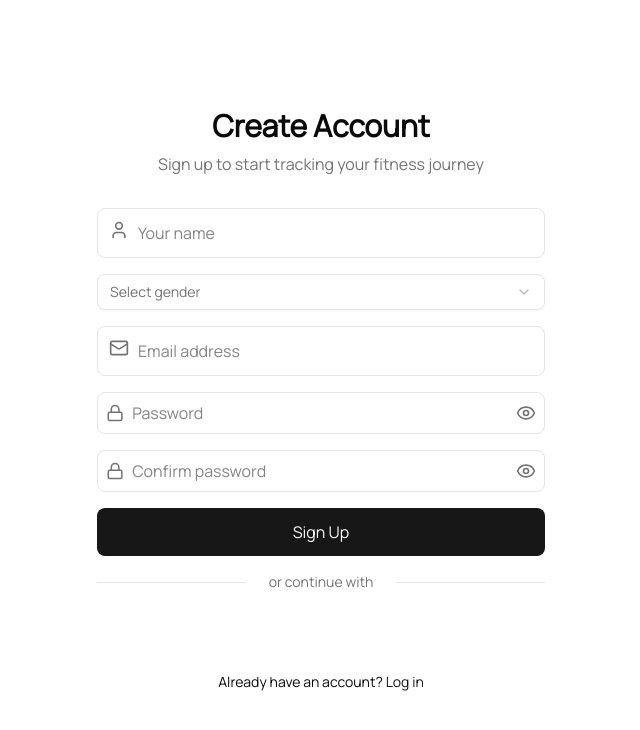
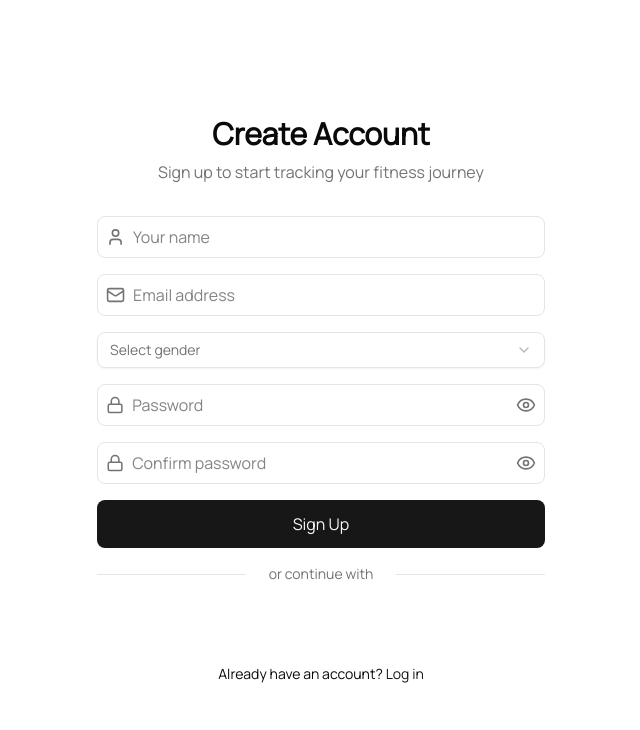
Before and after one commit to LoKii0007/gainz-journal, a React (Vite) app in the folder frontend/: page /register in a window 1280 px wide. Shown: the top 730 px of the page, without its empty margins (319-959 px from the left). Built offline with nearby package versions, Linux system fonts and the light colour scheme; no server answers.

Commit message:
bug fix and ui changes

```diff
--- a/frontend/src/pages/Register/Register.tsx
+++ b/frontend/src/pages/Register/Register.tsx
@@ -120,7 +120,6 @@ const Register = () => {
     }
   };
 
-
   return (
     <div className="min-h-screen flex flex-col justify-center p-4 w-screen">
       <motion.div
@@ -144,15 +143,15 @@ const Register = () => {
 
         <form onSubmit={handleSubmit} className="space-y-4">
           <div>
-            <div className="relative">
-              <User className="absolute left-3 top-3 h-5 w-5 text-muted-foreground" />
+            <div className="flex items-center px-2 rounded-md border">
+              <User className="h-5 w-5 text-muted-foreground" />
               <input
                 type="text"
                 name="name"
                 value={formData.name}
                 onChange={handleChange}
                 placeholder="Your name"
-                className={`w-full p-3 pl-10 rounded-md border ${
+                className={`w-full p-2 focus:outline-none ${
                   validationErrors.name ? "border-destructive" : "border-input"
                 } bg-background`}
               />
@@ -160,6 +159,27 @@ const Register = () => {
             {validationErrors.name && (
               <p className="mt-1 text-sm text-destructive">
                 {validationErrors.name}
+              </p>
+            )}
+          </div>
+
+          <div>
+            <div className="flex items-center px-2 rounded-md border">
+              <Mail className="h-5 w-5 text-muted-foreground" />
+              <input
+                type="email"
+                name="email"
+                value={formData.email}
+                onChange={handleChange}
+                placeholder="Email address"
+                className={`w-full p-2 focus:outline-none ${
+                  validationErrors.email ? "border-destructive" : "border-input"
+                } bg-background`}
+              />
+            </div>
+            {validationErrors.email && (
+              <p className="mt-1 text-sm text-destructive">
+                {validationErrors.email}
               </p>
             )}
           </div>
@@ -184,27 +204,6 @@ const Register = () => {
             {validationErrors.gender && (
               <p className="mt-1 text-sm text-destructive">
                 {validationErrors.gender}
-              </p>
-            )}
-          </div>
-
-          <div>
-            <div className="relative">
-              <Mail className="absolute left-3 top-3 h-5 w-5 text-muted-foreground" />
-              <input
-                type="email"
-                name="email"
-                value={formData.email}
-                onChange={handleChange}
-                placeholder="Email address"
-                className={`w-full p-3 pl-10 rounded-md border ${
-                  validationErrors.email ? "border-destructive" : "border-input"
-                } bg-background`}
-              />
-            </div>
-            {validationErrors.email && (
-              <p className="mt-1 text-sm text-destructive">
-                {validationErrors.email}
               </p>
             )}
           </div>
```
Also changed, not shown: 1 other file (tests, documents, lock files or other folders).
